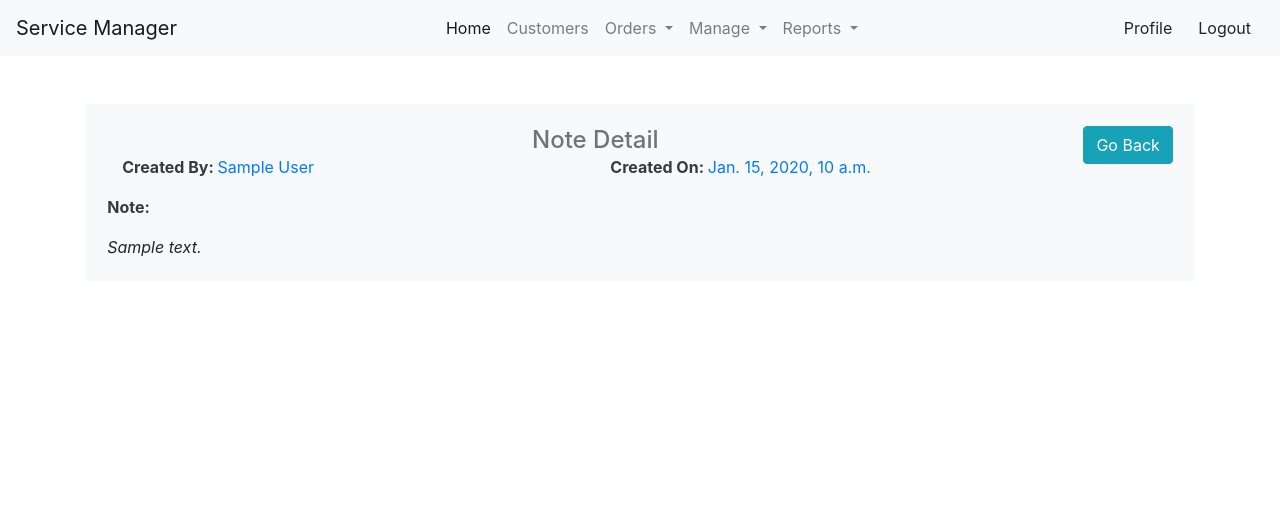
After one commit to svetlinst/Service-manager, a Django app: page /service_order/1/detail/1/ in a window 1280 px wide. The commit adds this page. Shown: the top 521 px of the page. Run offline with Django 4.2, Linux system fonts and the light colour scheme; a user stored in the database is signed in; tables that the repository leaves empty hold one stand-in row (values such as "Sample post"); some libraries are stand-ins or nearby versions.

Commit message:
Add service order note detail view. Truncate note chars to 10 in the notes list view

```diff
--- /dev/null
+++ b/service_manager/main/templates/service_order_note/service_order_note_detail.html
@@ -0,0 +1,24 @@
+{% extends 'base.html' %}
+{% block content %}
+    <div class="d-block mt-5 rounded-lg bg-light my-3" style="padding:2%">
+        {#    Header#}
+        <div class="container-fluid p-0 m-0">
+            <div class="text-center">
+                <h4 class="d-inline text-secondary">Note Detail</h4>
+                <a class="d-inline float-right btn btn-info" href="javascript:history.back()">Go Back</a>
+            </div>
+        </div>
+        {#Attributes#}
+        <div class="row text-left">
+            <div class="col-sm-6">
+                <p class="text-primary"><b class="text-dark">Created By: </b>{{ object.created_by }}</p>
+            </div>
+            <div class="col-sm-6">
+                <p class="text-primary"><b class="text-dark">Created On: </b>{{ object.created_on }}</p>
+            </div>
+        </div>
+        {#        Notes#}
+        <p class="text-primary"><b class="text-dark">Note:</b></p>
+        <div class="text-left"><i>{{ object.note }}</i></div>
+    </div>
+{% endblock %}
--- a/service_manager/main/templates/service_order_note/service_order_notes.html
+++ b/service_manager/main/templates/service_order_note/service_order_notes.html
@@ -17,7 +17,7 @@
             {% for note in service_order_header.serviceordernote_set.all %}
                 <tr>
                     <td>{{ note.id }}</td>
-                    <td>{{ note.note }}</td>
+                    <td>{{ note.note|truncatechars:10 }}</td>
                     <td>{{ note.created_by }}</td>
                     <td>{{ note.created_on }}</td>
                     {# Allow only the creator of the given note to edit\delete it #}
@@ -25,7 +25,7 @@
                         <td>
                             {% if request.user == note.created_by %}
                                 <a class="btn btn-outline-info btn-sm"
-                                   href="{% url 'edit_service_order_note' note.service_order.id note.pk %}?next={{ request.path|urlencode }}"
+                                   href="{% url 'service_order_note_detail' note.service_order.id note.pk %}"
                                    role="button">View</a>
                                 <a class="btn btn-outline-primary btn-sm"
                                    href="{% url 'edit_service_order_note' note.service_order.id note.pk %}?next={{ request.path|urlencode }}"
--- a/service_manager/main/urls.py
+++ b/service_manager/main/urls.py
@@ -6,7 +6,7 @@ from service_manager.main.views import get_index, ServiceOrderHeaderPendingServi
     CreateServiceOrderHeader, CreateServiceOrderDetailView, ServiceOrderDetailsListView, \
     EditServiceOrderDetailView, DeleteServiceOrderDetailView, complete_service_order, CreateServiceOrderNoteView, \
     ServiceOrderNotesListView, EditServiceOrderNoteView, DeleteServiceOrderNoteView, DeleteServiceOrderHeaderView, \
-    ServiceOrderHeaderServicedListView, rollback_service_order, HandoverServiceOrderView
+    ServiceOrderHeaderServicedListView, rollback_service_order, HandoverServiceOrderView, ServiceOrderNoteDetailView
 
 urlpatterns = [
                   path('', get_index, name='index'),
@@ -36,10 +36,13 @@ urlpatterns = [
                        name='create_service_order_note'),
                   path('service_order/<int:order_id>/service_notes/', ServiceOrderNotesListView.as_view(),
                        name='service_order_notes'),
+                  path('service_order/<int:order_id>/detail/<int:pk>/', ServiceOrderNoteDetailView.as_view(),
+                       name='service_order_note_detail'),
                   path('service_order/<int:order_id>/service_note/edit/<int:pk>/', EditServiceOrderNoteView.as_view(),
                        name='edit_service_order_note'),
                   path('service_order/<int:order_id>/service_note/delete/<int:pk>/',
                        DeleteServiceOrderNoteView.as_view(), name='delete_service_order_note'),
-                  path('service_order/<int:pk>/handover/', HandoverServiceOrderView.as_view(), name='handover_service_order'),
+                  path('service_order/<int:pk>/handover/', HandoverServiceOrderView.as_view(),
+                       name='handover_service_order'),
                   path('service_order/<int:pk>/rollback/', rollback_service_order, name='rollback_service_order'),
               ] + static(settings.MEDIA_URL, document_root=settings.MEDIA_ROOT)
--- a/service_manager/main/views.py
+++ b/service_manager/main/views.py
@@ -201,6 +201,11 @@ class ServiceOrderNotesListView(auth_mixins.LoginRequiredMixin, views.ListView):
     template_name = 'service_order_note/service_order_notes.html'
 
 
+class ServiceOrderNoteDetailView(auth_mixins.LoginRequiredMixin, views.DetailView):
+    model = ServiceOrderNote
+    template_name = 'service_order_note/service_order_note_detail.html'
+
+
 class EditServiceOrderNoteView(auth_mixins.LoginRequiredMixin, views.UpdateView):
     model = ServiceOrderNote
     template_name = 'service_order_note/service_order_note_edit.html'
```
